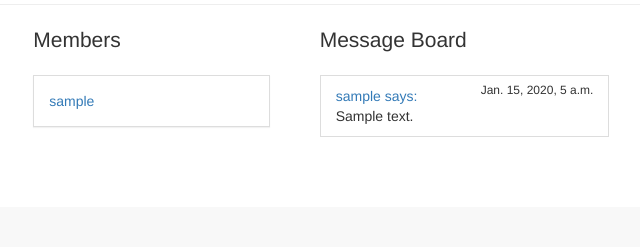
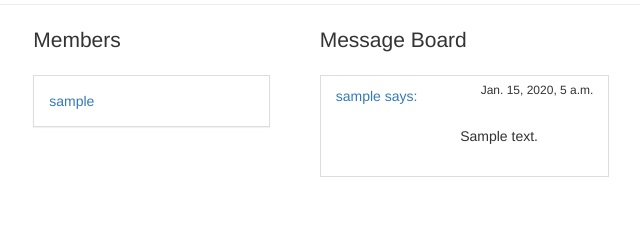
Before and after one commit to takwas/CommunityFund, a Django app: template home/templates/home/community_detail.html in a window 1280 px wide. Shown: the part 806-1053 px from the top of the page, without its empty margins (297-937 px from the left). Before the commit the page ends 943 px from the top, so only its background shows below. Run offline with Django 3.2, Linux system fonts and the light colour scheme; the template is opened without the code that fills it: values that come from a table or form of the project are taken from there, others are empty; a user stored in the database is signed in; tables that the repository leaves empty hold one stand-in row (values such as "Sample post"); some libraries are stand-ins or nearby versions.

Commit message:
display newline chars in description

```diff
--- a/static/styles/communityfund.css
+++ b/static/styles/communityfund.css
@@ -43,6 +43,7 @@
 
 .long-text {
     word-wrap: break-word;
+    white-space: pre-wrap;
 }
 
 .panel-default > .panel-heading {
```
